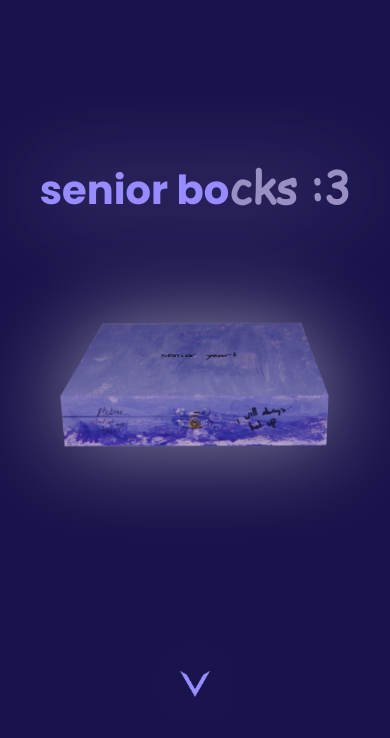
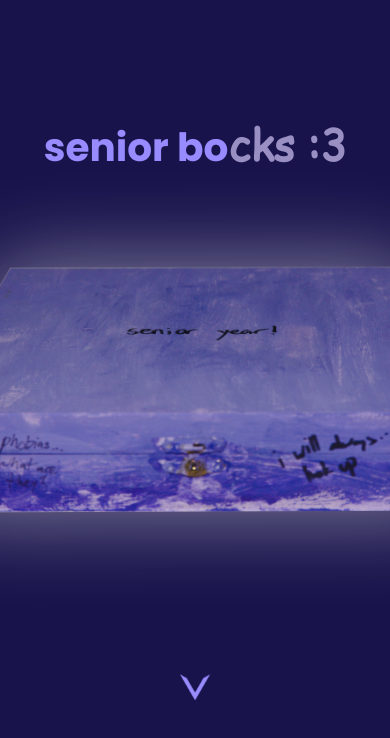
Before and after one commit to aldnwong/bocks, an Astro site: page / in a window 390 px wide. Shown: the top 738 px of the page. Built offline with nearby package versions, Linux system fonts and the light colour scheme; Astro itself is replaced by a stand-in of ours.

Commit message:
Clean up CSS

```diff
--- a/public/css/keyframes.css
+++ b/public/css/keyframes.css
@@ -1,30 +1,67 @@
+#title {
+    animation-name: scaleIn, fadeIn, textShift;
+    animation-duration: 1s, 1s, 1s;
+    animation-delay: 0s, 0s, 3.5s;
+    animation-fill-mode: forwards;
+}
+
+#bocksImg {
+    animation-name: fadeIn;
+    animation-duration: 1s;
+    animation-delay: 3.5s;
+    animation-fill-mode: backwards;
+}
+
+#arrowImg {
+    animation-name: fadeIn, nudge;
+    animation-duration: 1s, 1s;
+    animation-delay: 4s, 5s;
+    animation-fill-mode: backwards;
+}
+
+html {
+    background-color: var(--backgroundColor);
+    animation-name: fadeToPurple;
+    animation-duration: 2s;
+}
+
+body {
+    animation-name: lockScroll;
+    animation-delay: 4s;
+    animation-fill-mode: both;
+}
+
 @keyframes fadeToPurple {
-    from {background-color: black;}
-    to {background-color: var(--backgroundColor);}
+    from {background-color: black}
+    to {background-color: var(--backgroundColor)}
 }
 
 @keyframes lockScroll {
     from {
-        height: 100%;
         overflow: hidden;
     }
     to {
-        height: auto;
         overflow: auto;
     }
 }
 
 @keyframes fadeIn {
-    0% {
-        font-size: 4em;
-        color: rgb(0, 0, 0);
-        filter: drop-shadow(rgb(0, 0, 0) 0px 0px 45px);
+    from {
+        opacity: 0;
     }
-    90% {
-        color: var(--titleColor);
+    to {
+        opacity: 1;
     }
-    100% {
-        filter: drop-shadow(var(--titleSecondaryColor) 0px 0px 45px);
+}
+
+@keyframes scaleIn {
+    from {
+        scale: 0.8;
+        transform: translateY(10%);
+    }
+    to {
+        scale: 1;
+        transform: translateY(0%);
     }
 }
 
@@ -33,10 +70,18 @@
         padding-top: 35vh;
     }
     to {
-        padding-top: 20vh;
+        padding-top: 15vh;
     }
 }
 
+@keyframes nudge {
+    0%, 100% {
+        transform: translateY(-20%);
+    }
+    50% {
+        transform: translateY(0%);
+    }
+}
 
 @keyframes bocksUp {
     from {
--- a/public/css/mainTheme.css
+++ b/public/css/mainTheme.css
@@ -1,106 +1,12 @@
-/* Variables */
-
-:root {
-    --backgroundColor: rgb(24, 19, 75);
-    --titleColor: #978bff;
-    --titleSecondaryColor: #998FC3;
-    --shadowColor: #c0baff;
-}
-
-/* General website element styling */
-
-.title, .text {
+#title {
+    font-size: 5em;
+    font-weight: 700;
     font-family: 'Poppins';
     height: 100%;
     width: 100%;
-}
-
-.title {
-    font-size: 4em;
-    font-weight: 700;
-}
-
-.text {
-    font-size: 1.5em;
-    font-weight: 500;
-}
-
-@media only screen and (max-width: 700px) {
-    .title {
-        font-size: 2em;
-        font-weight: 700;
-    }
-
-    .text {
-        font-size: 1.25em;
-        font-weight: 500;
-    }
-}
-
-.about {
-    opacity: 0;
-    transition: 0.15s;
-}
-
-
-
-html {
-    background-color: var(--backgroundColor);
-    animation-name: fadeToPurple;
-    animation-duration: 2s;
-    -ms-overflow-style: none;
-    scrollbar-width: none;
-    scroll-behavior: smooth;
-}
-
-html::-webkit-scrollbar {
-    display: none;
-}
-
-
-
-body {
-    height: 100%;
-    overflow: hidden;
-    animation-name: lockScroll;
-    animation-delay: 4s;
-    animation-fill-mode: both;
-    transition: 0.5s;
-}
-
-.start {
-    width: 100%;
-    height: 5vh;
-}
-
-
-
-.start .title {
-    font-size: 5em;
+    padding-top: 35vh;
     text-align: center;
-    padding-top: 35vh;
     color: var(--titleColor);
-    filter: drop-shadow(var(--shadowColor) 0px 0px 45px);
-    animation-name: fadeIn, textShift;
-    animation-duration: 1s, 1s;
-    animation-delay: 0s, 3.5s;
-    animation-fill-mode: forwards;
-    transition: 0.15s;
-}
-
-@media only screen and (max-width: 700px) {
-    .start .title {
-        font-size: 2.5em;
-        text-align: center;
-        padding-top: 20vh;
-        color: var(--titleColor);
-        filter: drop-shadow(var(--shadowColor) 0px 0px 45px);
-        animation-name: fadeIn;
-        animation-duration: 1s;
-        animation-delay: 0s;
-        animation-fill-mode: forwards;
-        transition: 0.15s;
-    }
 }
 
 #highlighted {
@@ -111,59 +17,63 @@
     line-height: 0.8;
 }
 
-/* Dynamic moving bocks */
-
-
-.bocks {
-    position: relative;
-    width: 100%;
-    height: 70vh;
-    animation-name: bocksUp;
-    animation-delay: 3.5s;
-    animation-fill-mode: both;
-    animation-duration: 1.5s;
+#bocksImg {
+    position: fixed;
+    top: -10vh;
+    left: 0;
+    width: 100vw;
+    height: 90vh;
+    object-fit: contain;
+    filter: drop-shadow(rgba(255, 255, 255, 0.5) 0px 0px 45px);
     z-index: -1;
-    overflow-x: clip;
-    overflow-y: visible;
 }
-
-.bocks #bocksImg {
-    position: relative;
-    width: 100vw;
-    height: 100%;
-    object-fit: contain;
-    z-index: -1;
-    filter: drop-shadow(rgba(255, 255, 255, 0.5) 0px 0px 45px);
-    background-repeat: no-repeat;
-    background-attachment: fixed;
-}
-
-/* Scroll indicator */
-
-
 
 #arrowImg {
     width: 3em;
     height: 3em;
     display: block;
-    padding-top: 5vh;
     margin: auto;
     transform: translateY(-20%);
-    filter: drop-shadow(rgba(255, 255, 255, 0.5) 0px 0px 45px);
     z-index: -1;
 }
 
-/* About: bocks (ab) */
+.about {
+    opacity: 0;
+    transition: 0.15s;
 
-#abDiv {
-    width: 80%;
-    margin: auto;
+    div {
+        width: 80%;
+        margin: auto;
+    }
+
+    h1, p, a {
+        color: var(--titleColor);
+        font-family: 'Poppins';
+        height: 100%;
+        width: 100%;
+    }
+
+    h1 {
+        font-size: 4em;
+        font-weight: 700;
+    }
+
+    p {
+        font-size: 2em;
+        font-weight: 300;
+    }
+
+    a {
+        text-decoration: underline;
+    }
 }
 
-#abTitle, #abText {
-    color: var(--titleColor);
+html {
+    -ms-overflow-style: none;
+    scrollbar-width: none;
+    scroll-behavior: smooth;
 }
 
-.spacer {
-    width: 100%
+html::-webkit-scrollbar {
+    display: none;
 }
--- /dev/null
+++ b/public/css/mobileTheme.css
@@ -0,0 +1,31 @@
+@media only screen and (max-width: 700px) {
+    #title {
+        font-size: 10vw;
+        font-weight: 700;
+        padding-top: 35vh;
+    }
+
+    #bocksImg {
+        top: -10vh;
+        left: -50vw;
+        width: 200vw;
+        height: 90vh;
+        object-fit: contain;
+    }
+
+    .about {
+        #spacer1 {
+            height:30vh;
+        }
+
+        h1 {
+            font-size: 3rem;
+            font-weight: 700;
+        }
+
+        p {
+            font-size: 1.5rem;
+            font-weight: 300;
+        }
+    }
+}
--- a/public/css/fonts.css
+++ b/public/css/variables.css
@@ -1,7 +1,15 @@
+:root {
+    --backgroundColor: rgb(24, 19, 75);
+    --titleColor: #978bff;
+    --titleSecondaryColor: #998FC3;
+    --shadowColor: #c0baff;
+}
+
 @font-face {
     font-family: ComicSans;
     src: url("../fonts/ComicSans.ttf");
 }
+
 @font-face {
     font-family: Consolas;
     src: url("../fonts/Consolas.ttf");
--- a/src/pages/index.astro
+++ b/src/pages/index.astro
@@ -13,37 +13,38 @@
 		<link rel="preload" href="fonts/ComicSans.ttf" as="font" type="font/tff" crossorigin>
 		<link rel="preload" href="fonts/Consolas.ttf" as="font" type="font/tff" crossorigin>
 		<link rel="stylesheet" href="https://fonts.googleapis.com/css?family=Poppins:100,200,300,400,500,600,700,800,900">
-
 		<link rel="stylesheet" href="css/cssReset.css">
 		<link rel="stylesheet" href="css/mainTheme.css">
+		<link rel="stylesheet" href="css/mobileTheme.css">
 		<link rel="stylesheet" href="css/keyframes.css">
-		<link rel="stylesheet" href="css/fonts.css">
+		<link rel="stylesheet" href="css/variables.css">
 
 		<script src="../scripts/preloadImages.js" />
 		<script src="../scripts/scrollAnimations.js" />
 		<script src="../scripts/titleAnimation.js" />
 	</head>
+
 	<body>
-		<div class="start">
-			<h1 class="title" id="fptTitle">senior box</h1>
-		</div>
-		<div class="bocks" id="bocksScroll">
+		<div id="bocksScroll">
+			<h1 id="title">senior box</h1>
+			<div class="spacer" style="height:60vh;" />
 			<img id="bocksImg" src="photos/frame-1.png" draggable="false">
 			<img id="arrowImg" src="photos/arrowDown.png" draggable="false">
 		</div>
-		<div class="about mainContain" style="">
-			<div class="aboutBocks" id="abDiv">
-				<h1 class="title" id="abTitle">What is it?</h1>
-				<p class="text" id="abText">
+		<div class="about">
+			<div class="spacer" id="spacer1" style="height:10vh;" />
+			<div>
+				<h1>What is it?</h1>
+				<p>
 					My senior box (or "bocks") is a box I made with other friends, with the idea to fill it with different items from throughout the year.
 					Each of them have their own stories, relating to different memories and activities that I enjoyed.
 					<br><br>
 					This website would have showcased those items, but for lack of time and privacy reasons, I have decided to scrap this project.
 					<br><br>
-					<a href="https://github.com/aldnwong/bocks" style="text-decoration: underline; color: #978bff">View the GitHub repo here.</a>
+					<a href="https://github.com/aldnwong/bocks">View the GitHub repo here.</a>
 				</p>
 			</div>
-			<div class="spacer" style="height:700vh;" />
 		</div>
+		<div class="spacer" style="height:75vh;" />
 	</body>
 </html>
--- a/src/scripts/scrollAnimations.js
+++ b/src/scripts/scrollAnimations.js
@@ -1,9 +1,15 @@
+var locked = true;
+setTimeout(unlock, 4000)
+
 window.onbeforeunload = function () {
     window.scroll(0, 0);
 }
 
-window.addEventListener("scroll", scrollAnimation);
-window.addEventListener("resize", scrollAnimation);
+function unlock() {
+    locked = false
+    window.addEventListener("scroll", scrollAnimation);
+    window.addEventListener("resize", scrollAnimation);
+}
 
 function scrollAnimation() {
     var scrollPx = document.documentElement.scrollTop;
@@ -14,11 +20,12 @@
     const element =  document.getElementById("bocksImg");
     element.src = window.location.origin + "/photos/frame-"+bocksImageNum+".png"
     element.style.opacity = 1 - bocksAnimationPercent;
+    element.style.scale = 1 + bocksAnimationPercent;
 
     const scrollElement = document.getElementById("arrowImg");
-    scrollElement.style.opacity = 1 - Math.max(bocksAnimationPercent*2, 0);
+    scrollElement.style.opacity = 1 - Math.max(bocksAnimationPercent*10, 0);
 
-    const titleElement = document.getElementById("fptTitle");
+    const titleElement = document.getElementById("title");
     titleElement.style.transformY = "translate(-"+bocksAnimationPercent*200+"%)";
     titleElement.style.opacity = 1 - bocksAnimationPercent;
 
--- a/src/scripts/titleAnimation.js
+++ b/src/scripts/titleAnimation.js
@@ -1,4 +1,9 @@
 var run = false;
+const element = document.getElementById("title");
+
+function timeout(ms) {
+    return new Promise(resolve => setTimeout(resolve, ms));
+}
 
 async function* sequence() {
     yield {"text": "senior box|", "wait": 500};
@@ -12,12 +17,6 @@
     yield {"text": "senior bo<span id=\"highlighted\">cks :3</span>", "wait": 500};
 }
 
-const element = document.getElementById("fptTitle");
-
-function timeout(ms) {
-    return new Promise(resolve => setTimeout(resolve, ms));
-}
-
 element.addEventListener("animationend", async () => {
     if (!run) {
         run = true;
```
